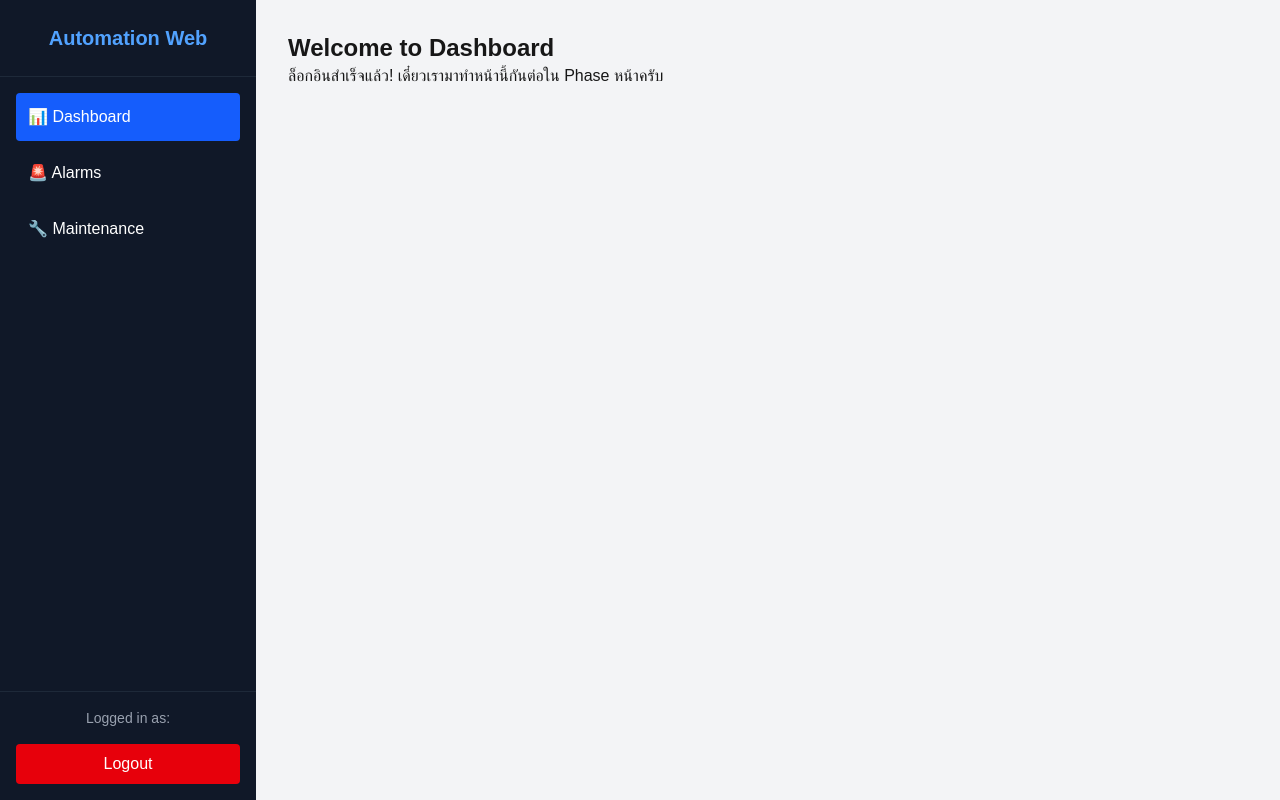
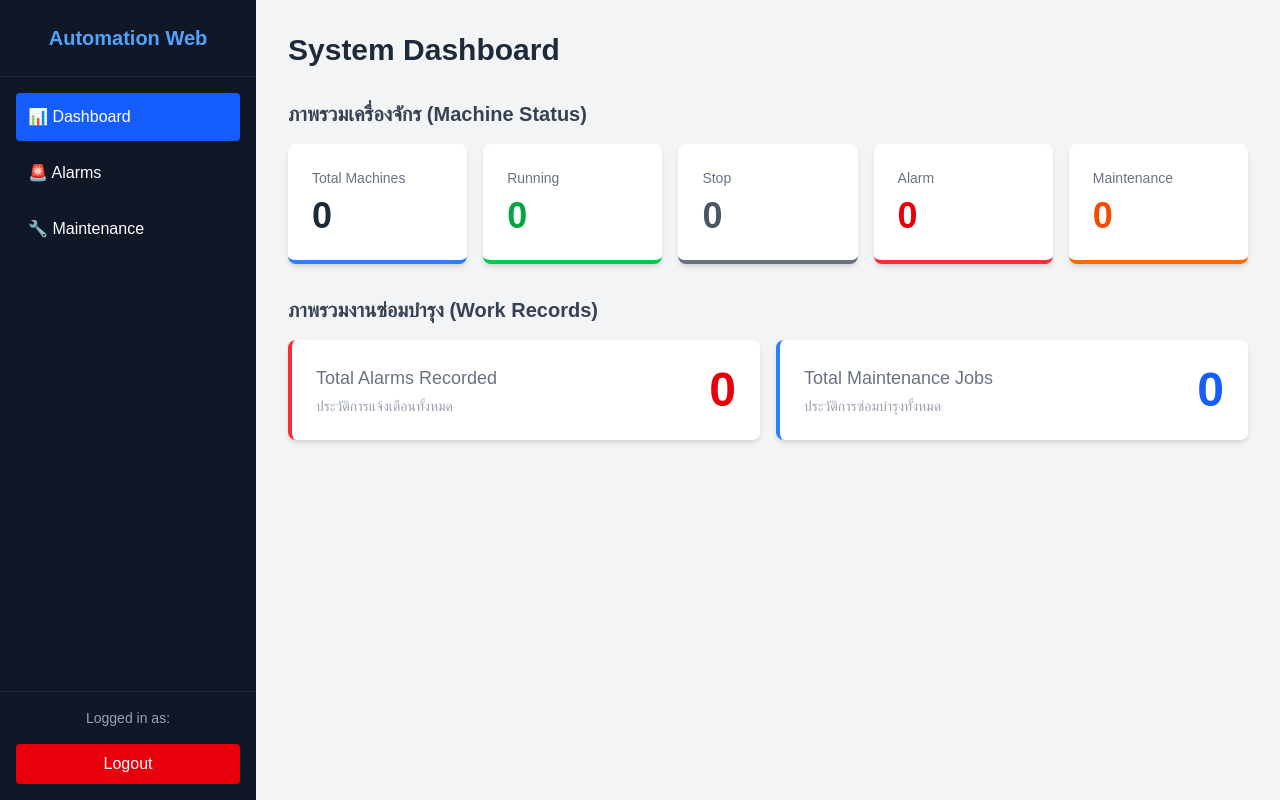
Before and after one commit to kornnisa/automation, a Next.js app: page /dashboard in a window 1280 px wide. Built offline with nearby package versions, Linux system fonts and the light colour scheme; no server answers; the database is empty.

Commit message:
Update dashboard overview with statistics

```diff
--- a/app/dashboard/page.tsx
+++ b/app/dashboard/page.tsx
@@ -1,8 +1,107 @@
+'use client'
+
+import { useState, useEffect } from 'react'
+import { supabase } from '@/lib/supabase'
+
 export default function DashboardPage() {
+  const [stats, setStats] = useState({
+    totalMachines: 0,
+    running: 0,
+    stop: 0,
+    alarmStatus: 0,
+    maintenanceStatus: 0,
+    totalAlarms: 0,
+    totalMaintenance: 0
+  })
+  const [loading, setLoading] = useState(true)
+
+  useEffect(() => {
+    fetchDashboardData()
+  }, [])
+
+  const fetchDashboardData = async () => {
+    setLoading(true)
+
+    // 1. ดึงข้อมูลเครื่องจักรเพื่อมานับสถานะ
+    const { data: machines } = await supabase.from('machines').select('status')
+
+    // 2. นับจำนวน Alarm ทั้งหมด
+    const { count: alarmsCount } = await supabase
+      .from('alarms')
+      .select('*', { count: 'exact', head: true })
+
+    // 3. นับจำนวนประวัติการซ่อมบำรุงทั้งหมด
+    const { count: maintenanceCount } = await supabase
+      .from('maintenance_records')
+      .select('*', { count: 'exact', head: true })
+
+    if (machines) {
+      setStats({
+        totalMachines: machines.length,
+        running: machines.filter(m => m.status === 'Running').length,
+        stop: machines.filter(m => m.status === 'Stop').length,
+        alarmStatus: machines.filter(m => m.status === 'Alarm').length,
+        maintenanceStatus: machines.filter(m => m.status === 'Maintenance').length,
+        totalAlarms: alarmsCount || 0,
+        totalMaintenance: maintenanceCount || 0
+      })
+    }
+
+    setLoading(false)
+  }
+
+  if (loading) {
+    return <div className="p-8 text-center text-xl font-semibold">กำลังโหลดข้อมูล Dashboard...</div>
+  }
+
   return (
-    <div className="p-8">
-      <h1 className="text-2xl font-bold">Welcome to Dashboard</h1>
-      <p>ล็อกอินสำเร็จแล้ว! เดี๋ยวเรามาทำหน้านี้กันต่อใน Phase หน้าครับ</p>
+    <div className="p-8 max-w-7xl mx-auto">
+      <h1 className="text-3xl font-bold mb-8 text-gray-800">System Dashboard</h1>
+
+      {/* ส่วนแสดงสรุปเครื่องจักร */}
+      <h2 className="text-xl font-semibold mb-4 text-gray-700">ภาพรวมเครื่องจักร (Machine Status)</h2>
+      <div className="grid grid-cols-1 md:grid-cols-2 lg:grid-cols-5 gap-4 mb-8">
+        <div className="bg-white p-6 rounded-lg shadow-md border-b-4 border-blue-500">
+          <p className="text-sm text-gray-500 font-medium">Total Machines</p>
+          <p className="text-4xl font-bold text-gray-800 mt-2">{stats.totalMachines}</p>
+        </div>
+        <div className="bg-white p-6 rounded-lg shadow-md border-b-4 border-green-500">
+          <p className="text-sm text-gray-500 font-medium">Running</p>
+          <p className="text-4xl font-bold text-green-600 mt-2">{stats.running}</p>
+        </div>
+        <div className="bg-white p-6 rounded-lg shadow-md border-b-4 border-gray-500">
+          <p className="text-sm text-gray-500 font-medium">Stop</p>
+          <p className="text-4xl font-bold text-gray-600 mt-2">{stats.stop}</p>
+        </div>
+        <div className="bg-white p-6 rounded-lg shadow-md border-b-4 border-red-500">
+          <p className="text-sm text-gray-500 font-medium">Alarm</p>
+          <p className="text-4xl font-bold text-red-600 mt-2">{stats.alarmStatus}</p>
+        </div>
+        <div className="bg-white p-6 rounded-lg shadow-md border-b-4 border-orange-500">
+          <p className="text-sm text-gray-500 font-medium">Maintenance</p>
+          <p className="text-4xl font-bold text-orange-600 mt-2">{stats.maintenanceStatus}</p>
+        </div>
+      </div>
+
+      {/* ส่วนแสดงสรุปงาน Alarm & Maintenance */}
+      <h2 className="text-xl font-semibold mb-4 text-gray-700">ภาพรวมงานซ่อมบำรุง (Work Records)</h2>
+      <div className="grid grid-cols-1 md:grid-cols-2 gap-4">
+        <div className="bg-white p-6 rounded-lg shadow-md border-l-4 border-red-500 flex items-center justify-between">
+          <div>
+            <p className="text-lg text-gray-500 font-medium">Total Alarms Recorded</p>
+            <p className="text-sm text-gray-400 mt-1">ประวัติการแจ้งเตือนทั้งหมด</p>
+          </div>
+          <p className="text-5xl font-bold text-red-600">{stats.totalAlarms}</p>
+        </div>
+
+        <div className="bg-white p-6 rounded-lg shadow-md border-l-4 border-blue-500 flex items-center justify-between">
+          <div>
+            <p className="text-lg text-gray-500 font-medium">Total Maintenance Jobs</p>
+            <p className="text-sm text-gray-400 mt-1">ประวัติการซ่อมบำรุงทั้งหมด</p>
+          </div>
+          <p className="text-5xl font-bold text-blue-600">{stats.totalMaintenance}</p>
+        </div>
+      </div>
     </div>
   )
 }
```
